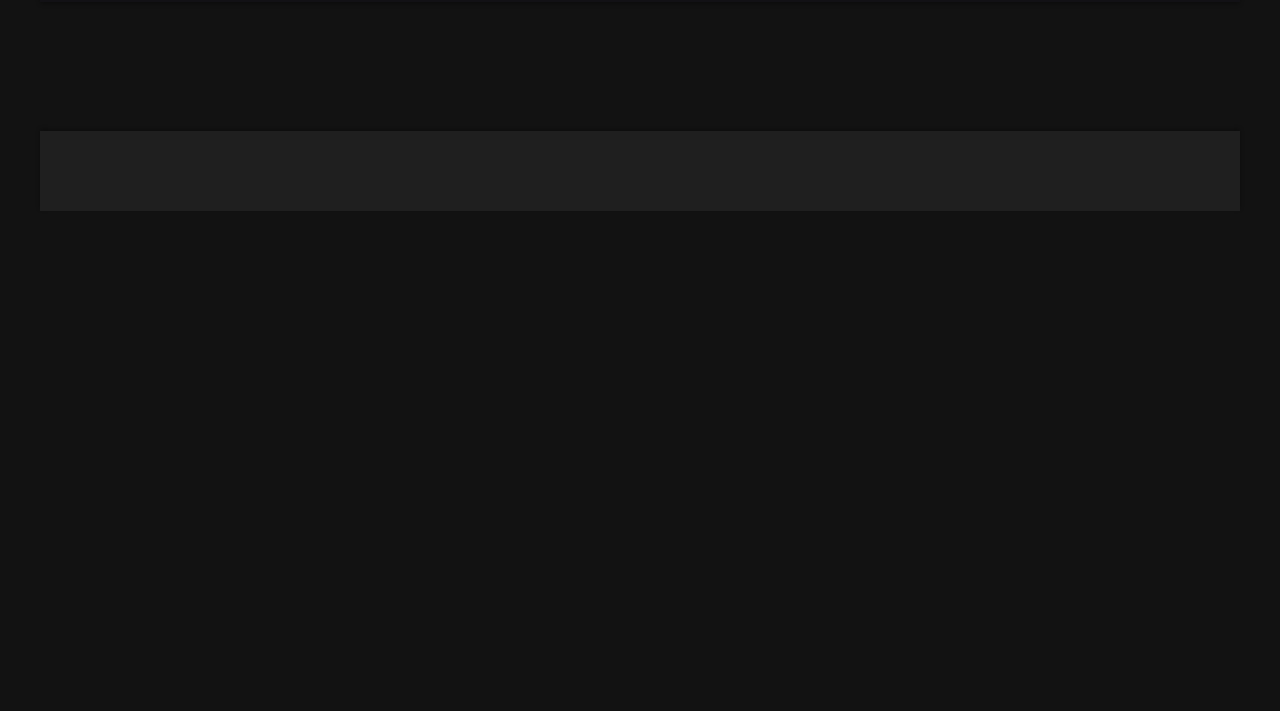
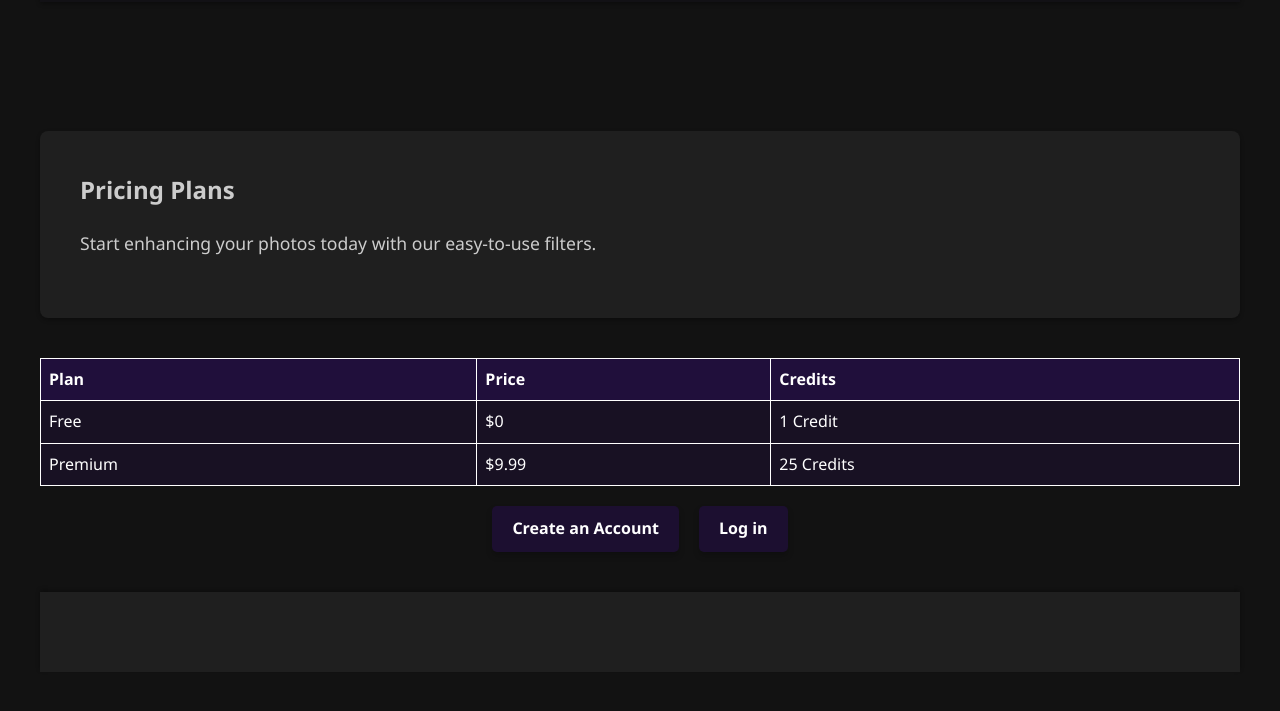
Before and after one commit to WaleeA/PhotoFilmAI, a plain HTML site: page pages/pricing.html in a window 1280 px wide. Shown: the part 89-800 px from the top of the page. Drawn offline with Linux system fonts and the light colour scheme.

Commit message:
Pricing page update

```diff
--- a/css/styles.css
+++ b/css/styles.css
@@ -126,3 +126,63 @@ footer {
     opacity: 1;
     visibility: visible;
 }
+
+
+/* PRICING CSS STUFF */
+.pricing-table {
+    width: 100%;
+    border-collapse: collapse;
+    margin: 20px 0;
+}
+
+.pricing-table th, .pricing-table td {
+    border: 1px solid #ffffff;
+    text-align: left;
+    padding: 8px;
+    color: #ffffff;
+}
+
+.pricing-table th {
+    background-color: rgba(35, 14, 69, 0.8);
+}
+
+.pricing-table td {
+    background-color: rgba(98, 9, 240, 0.075);
+}
+
+.account-actions {
+    text-align: center;
+    margin-top: 20px;
+}
+
+.get-started-btn {
+    background-color: rgba(35, 14, 69, 0.6);
+    color: #ffffff;
+    padding: 10px 20px;
+    text-decoration: none;
+    border-radius: 5px;
+    transition: background-color 0.3s;
+}
+
+.get-started-btn:hover {
+    background-color: rgba(35, 14, 69, 0.8);
+}
+.account-actions {
+    display: flex;
+    justify-content: center;
+    gap: 20px; /* Creates space between the buttons */
+    margin-top: 20px;
+}
+
+.get-started-btn {
+    background-color: rgba(35, 14, 69, 0.6);
+    color: #ffffff;
+    padding: 10px 20px;
+    text-decoration: none;
+    border-radius: 5px;
+    transition: background-color 0.3s;
+}
+
+.get-started-btn:hover {
+    background-color: #9202e6;
+}
--- a/pages/pricing.html
+++ b/pages/pricing.html
@@ -13,20 +13,49 @@
     <nav>
         <ul>
             <li><a href="../index.html">Home</a></li>
-                <li><a href="pricing.html">Pricing</a></li>
+            <li><a href="pricing.html" class="active">Pricing</a></li>
             <li><a href="create.html">Create</a></li>
             <li><a href="account.html">Account</a></li>
         </ul>
     </nav>
 </header>
 
+<main>
+    <section class="pricing-intro">
+        <h2>Pricing Plans</h2>
+        <p>Start enhancing your photos today with our easy-to-use filters.</p>
+    </section>
 
-<main>
-    <!-- Content for Pricing Page -->
+    <table class="pricing-table">
+        <thead>
+            <tr>
+                <th>Plan</th>
+                <th>Price</th>
+                <th>Credits</th>
+            </tr>
+        </thead>
+        <tbody>
+            <tr>
+                <td>Free</td>
+                <td>$0</td>
+                <td>1 Credit</td>
+            </tr>
+            <tr>
+                <td>Premium</td>
+                <td>$9.99</td>
+                <td>25 Credits</td>
+            </tr>
+        </tbody>
+    </table>
+
+    <div class="account-actions">
+        <div class="account-btn"><a href="account.html" class="get-started-btn">Create an Account</a></div>
+        <div class="account-btn"><a href="account.html" class="get-started-btn">Log in</a></div>
+    </div>
+
 </main>
 
 <footer>
-    <!-- Scroll to Top Button -->
     <button id="scrollToTopBtn">↑ Top</button>
 </footer>
 
```
Lines whose indentation alone changed are shown as unchanged.
